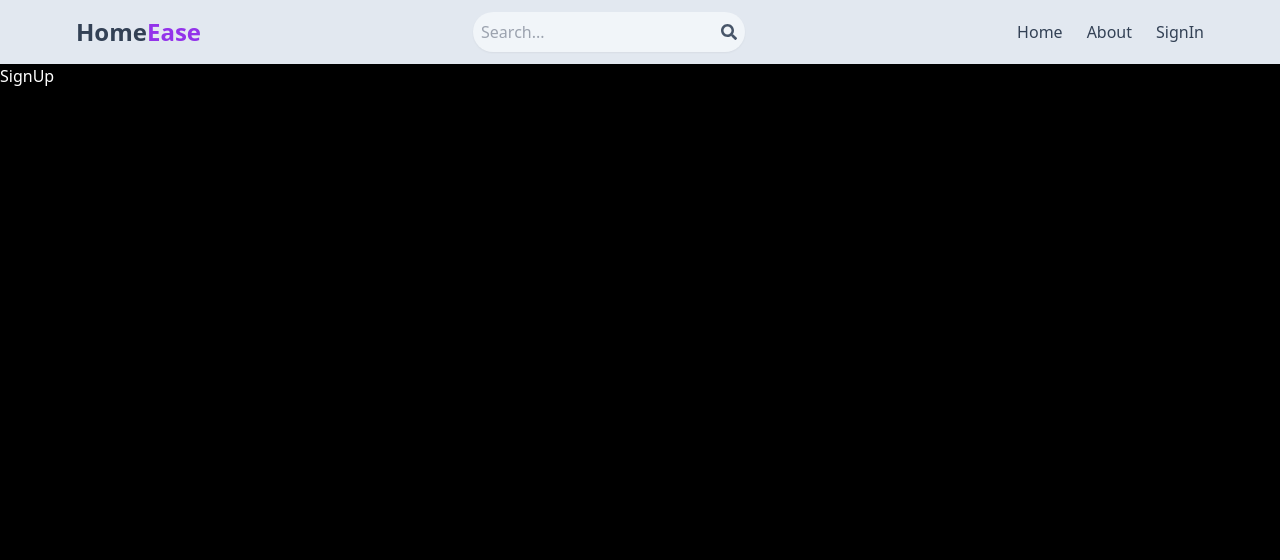
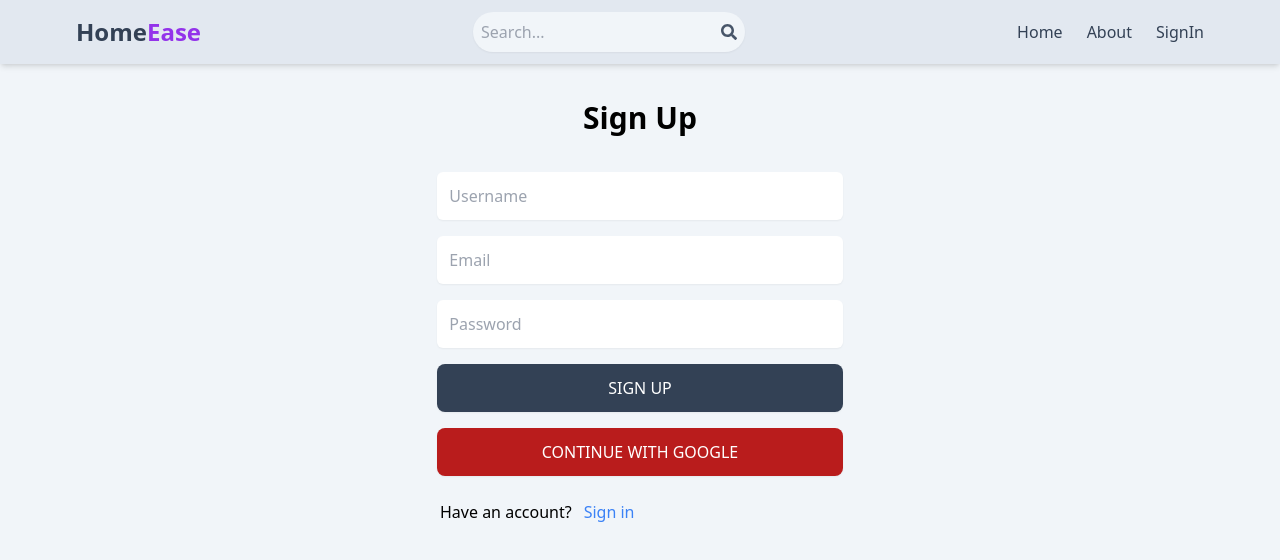
Before and after one commit to mohdUsman-6508/HomeEase, a React (Vite) app in the folder Frontend/: page /signup in a window 1280 px wide. Shown: the top 560 px of the page. Built offline with nearby package versions, Linux system fonts and the light colour scheme.

Commit message:
create sign up page UI

```diff
--- a/Frontend/index.html
+++ b/Frontend/index.html
@@ -6,7 +6,7 @@
     <meta name="viewport" content="width=device-width, initial-scale=1.0" />
     <title>Vite + React</title>
   </head>
-  <body class="bg-black text-white">
+  <body class="bg-slate-100">
     <div id="root"></div>
     <script type="module" src="/src/main.jsx"></script>
   </body>
--- a/Frontend/src/pages/SignUp.jsx
+++ b/Frontend/src/pages/SignUp.jsx
@@ -1,7 +1,51 @@
 import React from "react";
-
+import { Link } from "react-router-dom";
 function SignUp() {
-  return <div>SignUp</div>;
+  return (
+    <div className="flex flex-col justify-center items-center p-4 mx-auto">
+      <span className="font-semibold text-black text-3xl m-3 p-2 mx-auto">
+        Sign Up
+      </span>
+      <form
+        action=""
+        className="flex flex-col justify-center items-center gap-4 w-full text-slate-600 p-4"
+      >
+        <input
+          type="text"
+          name=""
+          id=""
+          placeholder="Username"
+          className="p-3 rounded-md w-1/3 focus:outline-none  shadow-sm"
+        />
+        <input
+          type="text"
+          name=""
+          id=""
+          placeholder="Email"
+          className="p-3 rounded-md w-1/3 focus:outline-none  shadow-sm"
+        />
+        <input
+          type="text"
+          name=""
+          id=""
+          placeholder="Password"
+          className="p-3 rounded-md w-1/3 focus:outline-none shadow-sm"
+        />
+        <button className="bg-slate-700 hover:opacity-95 disabled:opacity-80 p-3 w-1/3 rounded-lg text-white shadow-sm">
+          SIGN UP
+        </button>
+        <button className="bg-red-700 hover:opacity-95 disabled:opacity-80 p-3 w-1/3 rounded-lg text-white shadow-sm">
+          CONTINUE WITH GOOGLE
+        </button>
+      </form>
+      <div className=" flex gap-3 justify-start items-start  w-1/3 p-2">
+        <span className="text-black">Have an account?</span>
+        <Link to="/signin" className="text-blue-500 hover:text-blue-700">
+          Sign in
+        </Link>
+      </div>
+    </div>
+  );
 }
 
 export default SignUp;
```
Also changed, not shown: 1 other file (tests, documents, lock files or other folders).
